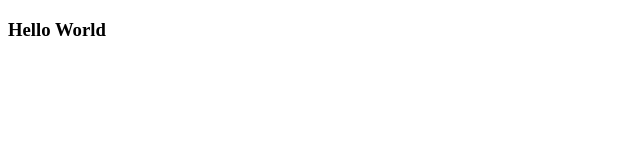
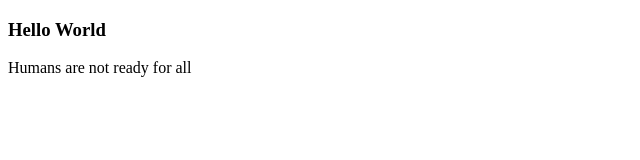
Before and after one commit to Haisam1010/git-repo, a plain HTML site: page index.html in a window 1280 px wide. Shown: the whole page, without its empty margins (0-640 px from the left). Drawn offline with Linux system fonts and the light colour scheme.

Commit message:
Added humans

```diff
--- a/index.html
+++ b/index.html
@@ -11,6 +11,10 @@
         <h3>
             Hello World
         </h3>
+
+        <p>
+            Humans are not ready for all
+        </p>
     </div>
 </body>
 </html>
```
